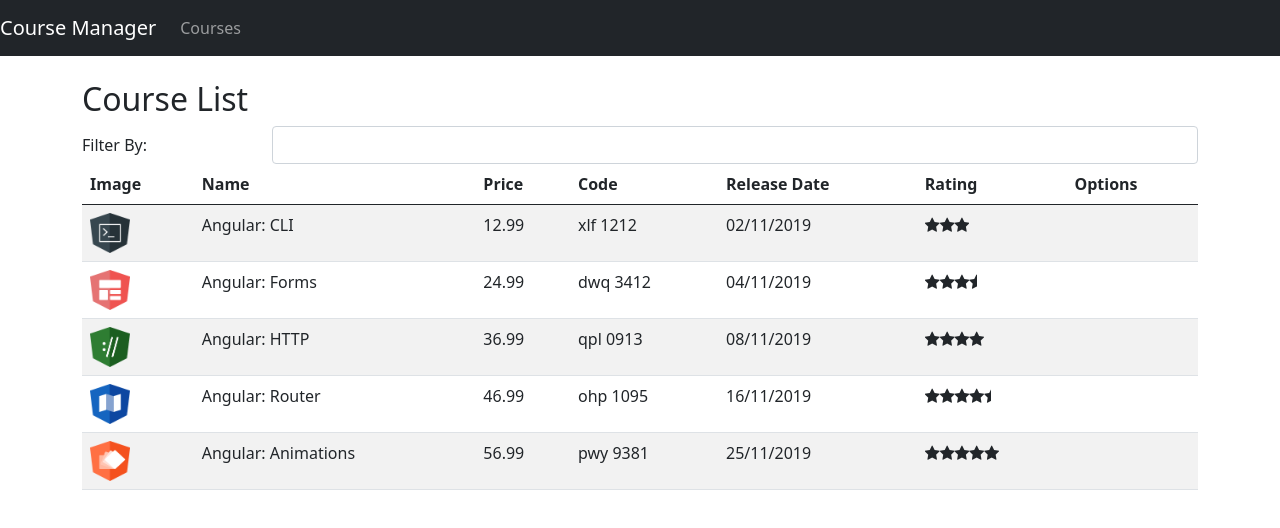
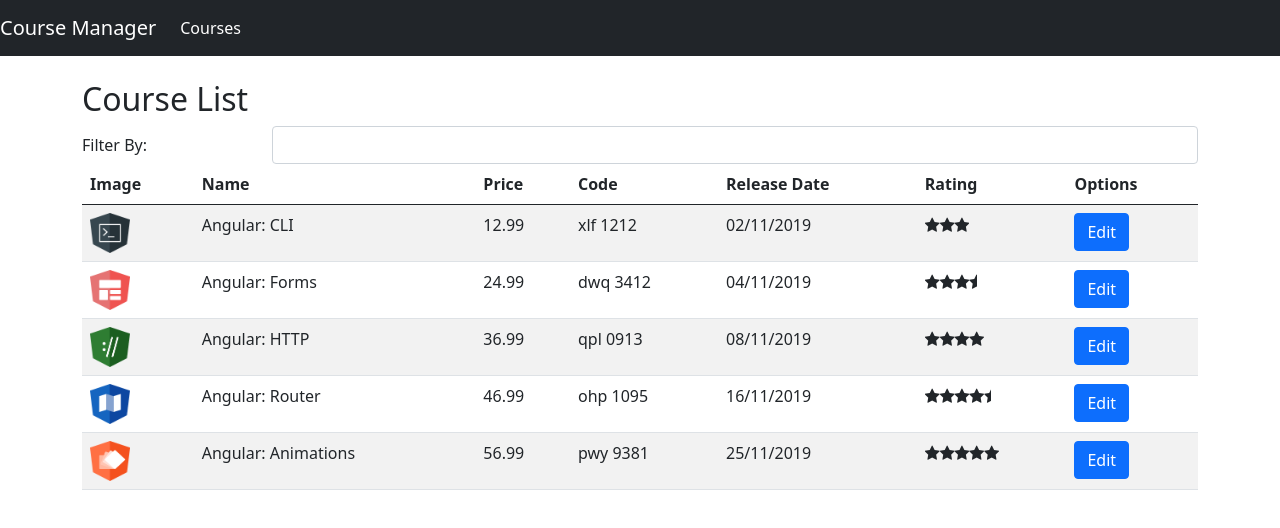
Before and after one commit to YuriAugusto/AngularProject, an Angular app: page /courses in a window 1280 px wide. Shown: the top 528 px of the page. Built offline with nearby package versions, Linux system fonts and the light colour scheme.

Commit message:
Adição da do botão de edit e mudanças na navegação via rotas

```diff
--- /dev/null
+++ b/src/app/courses/course-info.component.html
@@ -0,0 +1 @@
+<h2>Course Id= {{ courseId }}</h2>
--- /dev/null
+++ b/src/app/courses/course-info.component.ts
@@ -0,0 +1,17 @@
+import { Component, OnInit } from "@angular/core";
+import { ActivatedRoute } from "@angular/router";
+
+@Component({
+  templateUrl:'./course-info.component.html'
+})
+
+export class CourseInfoComponent implements OnInit{
+
+  courseId: number;
+
+  constructor(private activatedRoute: ActivatedRoute) {}
+
+  ngOnInit():void{
+    this.courseId = +this.activatedRoute.snapshot.paramMap.get('id');//o retorno é uma string e o símbolo de '+' serve para converter a string em number
+  }
+}
--- a/src/app/courses/course-list.component.html
+++ b/src/app/courses/course-list.component.html
@@ -29,7 +29,9 @@
       <td>
         <app-star [rating]="course.rating"></app-star>
       </td>
-      <td></td>
+      <td>
+        <a [routerLink]="['/courses/info', course.id]" class="btn btn-primary">Edit</a>
+      </td>
     </tr>
   </tbody>
 </table>
--- a/src/app/nav-bar/nav-bar.component.html
+++ b/src/app/nav-bar/nav-bar.component.html
@@ -1,5 +1,5 @@
 <nav class="navbar navbar-expand-lg navbar-dark bg-dark">
-  <a href="#" class="navbar-brand">Course Manager</a>
+  <a [routerLink]="['/courses']" class="navbar-brand">Course Manager</a>
 
   <button class="navbar-toggler" type="button" data-toggle="collapse" data-target="#navbarSupportedContent"
       aria-controls="navbarSupportedContent" aria-expanded="false" aria-label="Toggle navigation">
@@ -9,7 +9,7 @@
   <div class="collapse navbar-collapse" id="navbarSupportedContent">
       <ul class="navbar-nav mr-auto">
           <li class="nav-item">
-              <a href="#" class="nav-link">Courses</a>
+              <a [routerLink]="['/courses']" routerLinkActive="active" class="nav-link">Courses</a>
           </li>
       </ul>
   </div>
```
Also changed, not shown: src/app/app.module.ts (+9 -4 lines).
